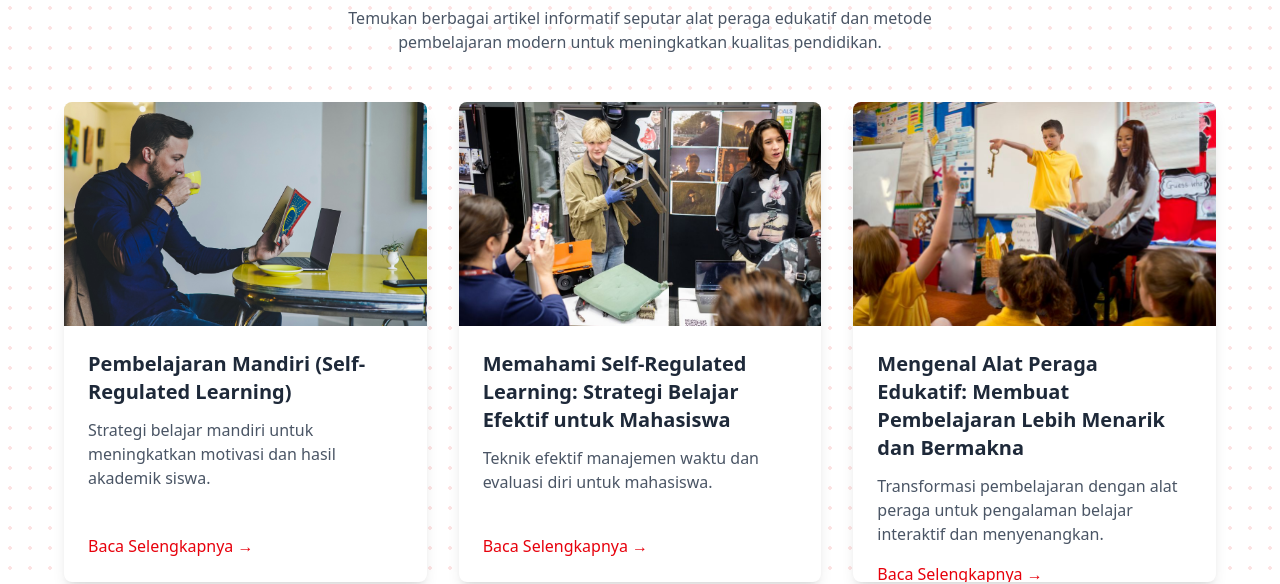
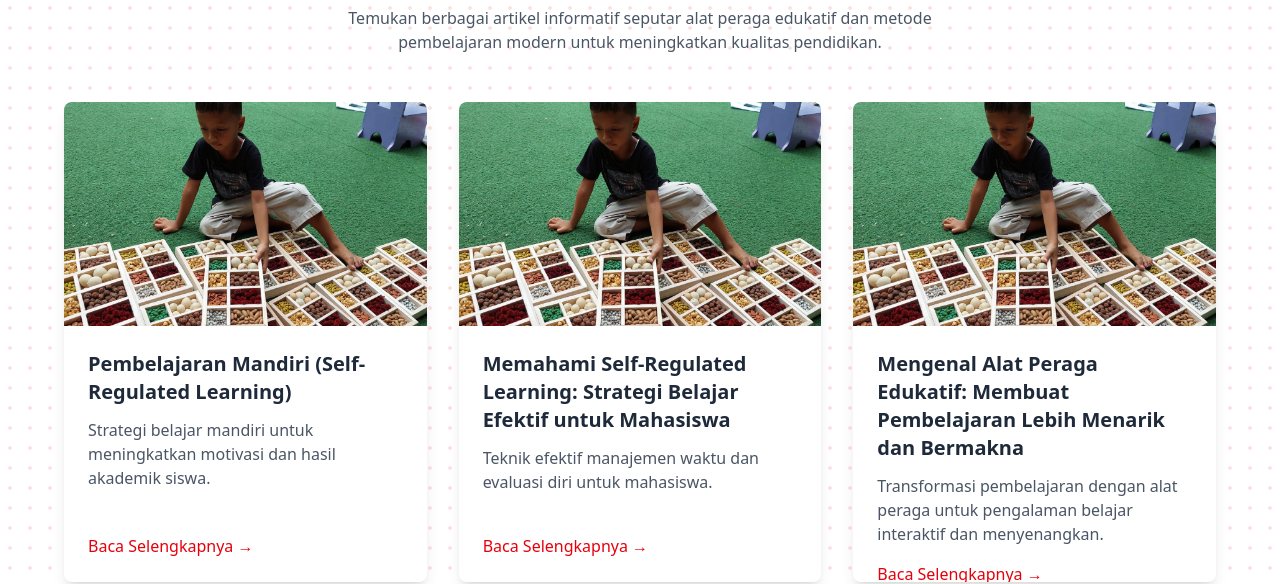
Before and after one commit to rwynns/landing-page-cv-global-zamzam-utama, a website: page src/blog/index.html in a window 1280 px wide. Shown: the part 214-798 px from the top of the page. Drawn offline with nearby package versions, Linux system fonts and the light colour scheme.

Commit message:
change articles image

```diff
--- a/src/blog/index.html
+++ b/src/blog/index.html
@@ -65,7 +65,7 @@
 
         <div class="grid grid-cols-1 md:grid-cols-2 lg:grid-cols-3 gap-8 max-w-6xl mx-auto">
           <div class="bg-white rounded-lg shadow-lg overflow-hidden hover:shadow-xl transition-all duration-300 transform hover:-translate-y-1" data-aos="fade-up" data-aos-delay="0">
-            <img src="../img/artikel/Self-Regulated Learning.jpg" alt="Blog Image" class="w-full h-56 object-cover" />
+            <img src="../img/artikel/artikel .jpg" alt="Blog Image" class="w-full h-56 object-cover" />
             <div class="p-6 flex flex-col h-64">
               <div class="h-40">
                 <h3 class="text-xl font-bold mb-3 text-gray-800">Pembelajaran Mandiri (Self-Regulated Learning)</h3>
@@ -78,7 +78,7 @@
           </div>
 
           <div class="bg-white rounded-lg shadow-lg overflow-hidden hover:shadow-xl transition-all duration-300 transform hover:-translate-y-1" data-aos="fade-up" data-aos-delay="100">
-            <img src="../img/artikel/Memahami Self-Regulated Learning.jpg" alt="Blog Image" class="w-full h-56 object-cover" />
+            <img src="../img/artikel/artikel .jpg" alt="Blog Image" class="w-full h-56 object-cover" />
             <div class="p-6 flex flex-col h-64">
               <div>
                 <h3 class="text-xl font-bold mb-3 text-gray-800">Memahami Self-Regulated Learning: Strategi Belajar Efektif untuk Mahasiswa</h3>
@@ -91,7 +91,7 @@
           </div>
 
           <div class="bg-white rounded-lg shadow-lg overflow-hidden hover:shadow-xl transition-all duration-300 transform hover:-translate-y-1" data-aos="fade-up" data-aos-delay="200">
-            <img src="../img/artikel/Alat Peraga Edukatif.jpg" alt="Blog Image" class="w-full h-56 object-cover" />
+            <img src="../img/artikel/artikel .jpg" alt="Blog Image" class="w-full h-56 object-cover" />
             <div class="p-6 flex flex-col h-64">
               <div>
                 <h3 class="text-xl font-bold mb-3 text-gray-800">Mengenal Alat Peraga Edukatif: Membuat Pembelajaran Lebih Menarik dan Bermakna</h3>
```
Also changed, not shown: src/blog/artikel1.html (+1 -1 lines), src/blog/artikel2.html (+1 -1 lines), src/blog/artikel3.html (+1 -1 lines), src/img/artikel/artikel .jpg (added).
